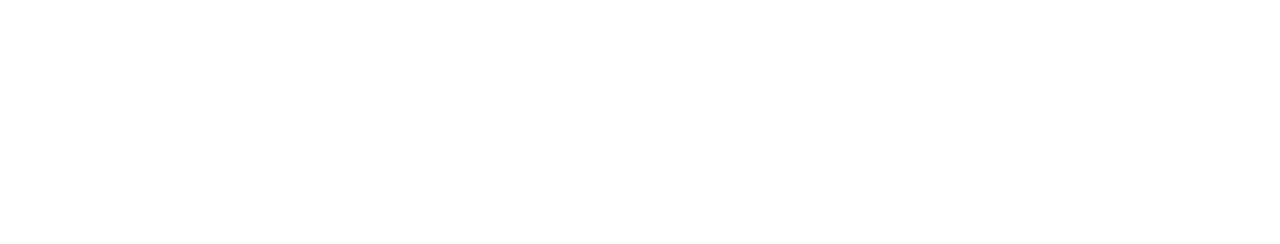
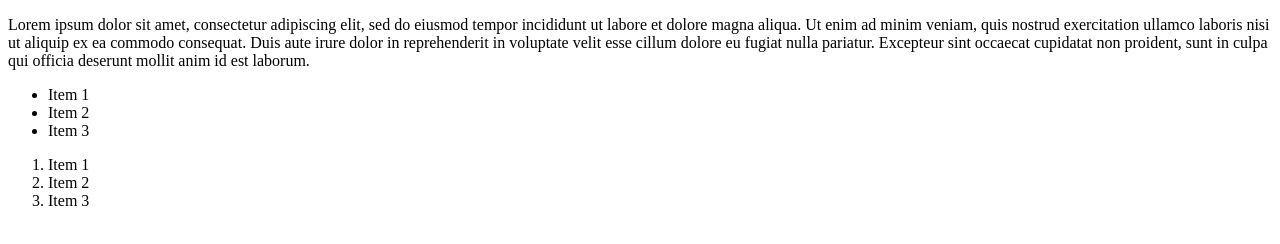
Before and after one commit to HadesLestary/my-first-website, a plain HTML site: page index.html in a window 1280 px wide. Drawn offline with Linux system fonts and the light colour scheme.

Commit message:
add ../index.html ./

```diff
--- a/index.html
+++ b/index.html
@@ -5,6 +5,24 @@
     <title>My First Website!</title>
 </head>
 <body>
+    <p>Lorem ipsum dolor sit amet, consectetur adipiscing elit,
+        sed do eiusmod tempor incididunt ut labore et dolore magna aliqua.
+        Ut enim ad minim veniam, quis nostrud exercitation ullamco laboris
+         nisi ut aliquip ex ea commodo consequat. Duis aute irure dolor in
+         reprehenderit in voluptate velit esse cillum dolore eu fugiat
+         nulla pariatur. Excepteur sint occaecat cupidatat non proident,
+          sunt in culpa qui officia deserunt mollit anim id est laborum.</p>
 
+    <ul>
+        <li>Item 1</li>
+        <li>Item 2</li>
+        <li>Item 3</li>
+    </ul>
+
+    <ol>
+        <li>Item 1</li>
+        <li>Item 2</li>
+        <li>Item 3</li>
+    </ol>
 </body>
 </html>
```
Also changed, not shown: odin-links-and-images/index.html (added, +20 -0 lines), odin-links-and-images/pages/about.html (added, +11 -0 lines), odin-links-and-images/images/dog.jpg (added).
